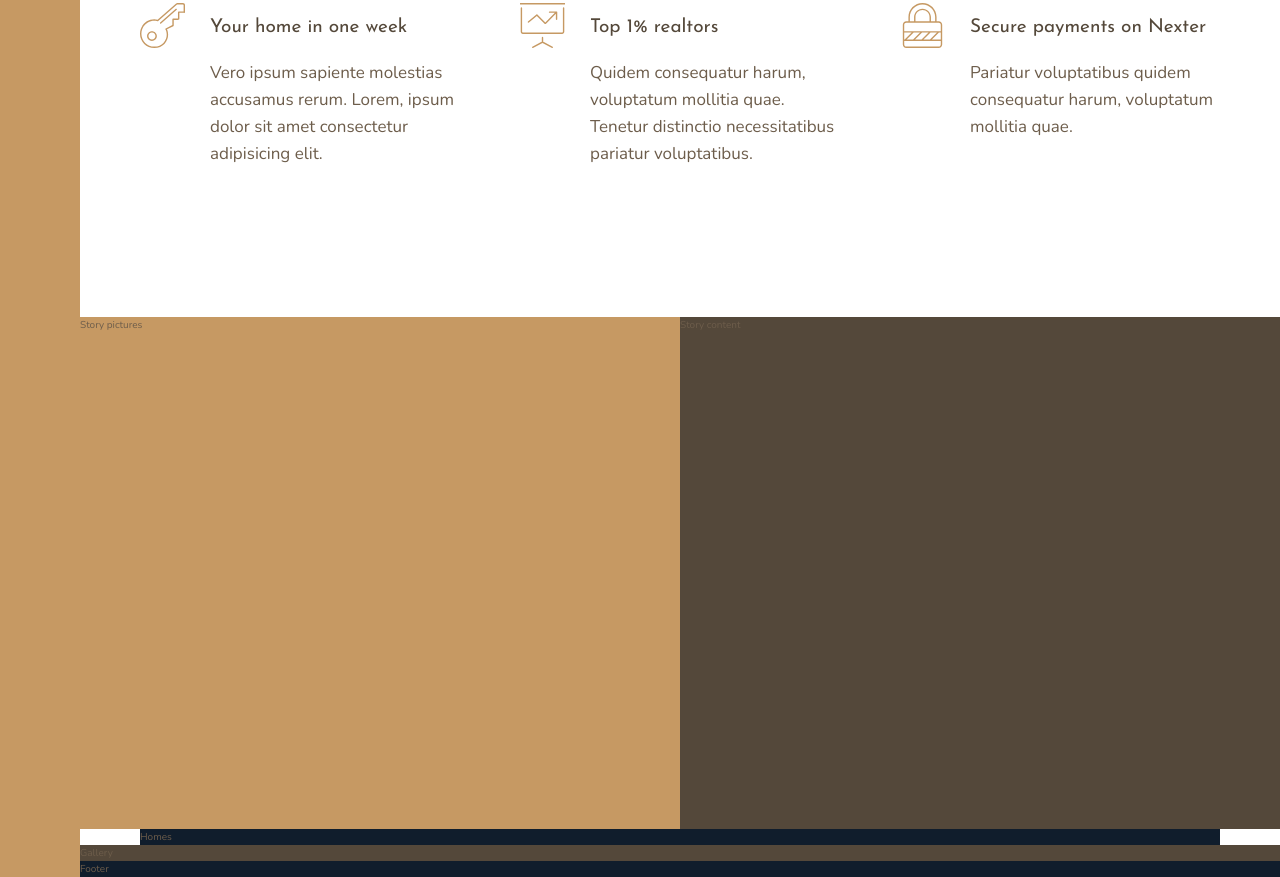
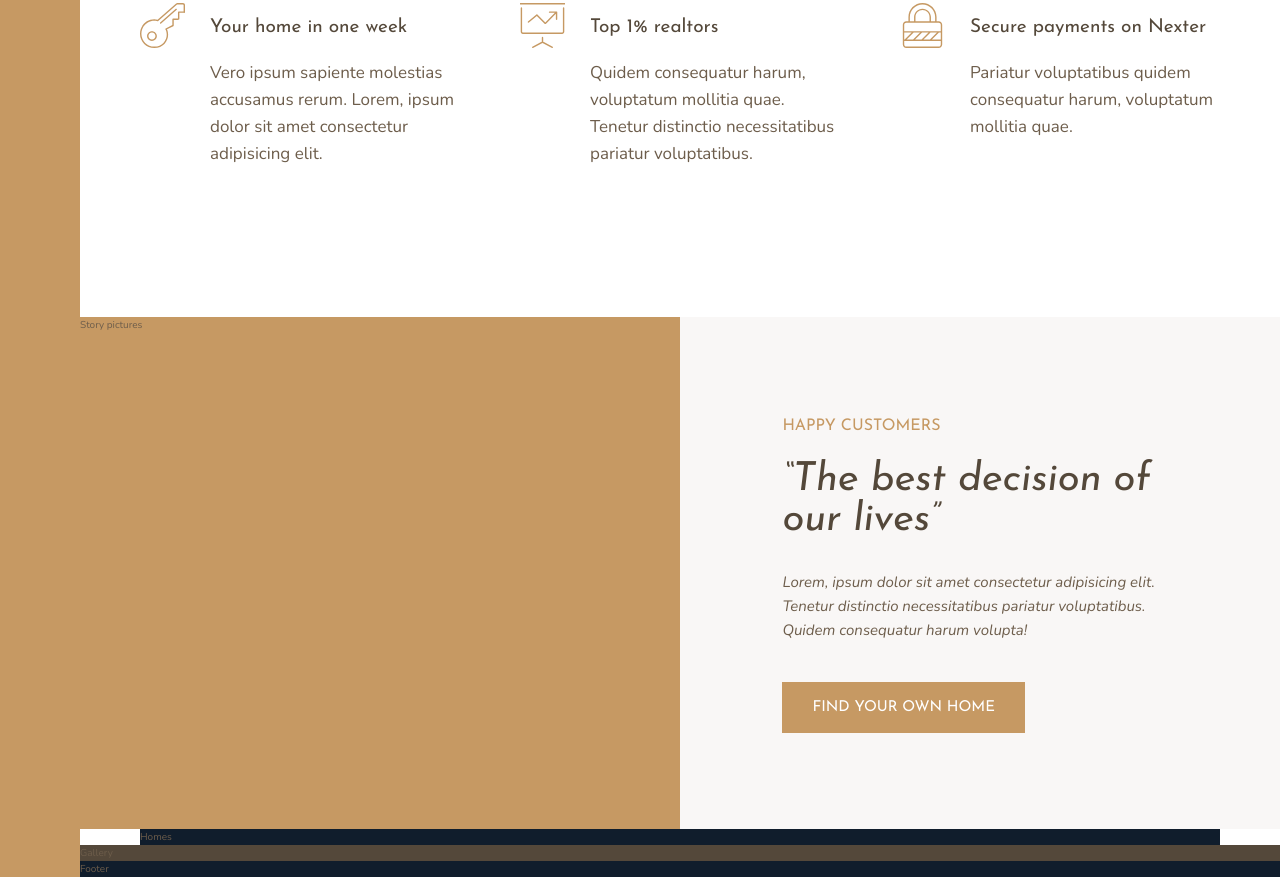
Before and after one commit to EricH77410/Nexter, a website: page index.html in a window 1280 px wide. Shown: the part 991-1868 px from the top of the page. Drawn offline with nearby package versions, Linux system fonts and the light colour scheme.

Commit message:
story part 1

```diff
--- a/index.html
+++ b/index.html
@@ -85,7 +85,12 @@
         </div>
 
         <div class="story__content">
-            Story content
+            <h3 class="heading-3 mb-sm">Happy customers</h3>
+            <h2 class="heading-2 heading-2--dark mb-md">&ldquo;The best decision of our lives&rdquo;</h2>
+            <p class="story__text">
+                Lorem, ipsum dolor sit amet consectetur adipisicing elit. Tenetur distinctio necessitatibus pariatur voluptatibus. Quidem consequatur harum volupta!
+            </p>
+            <button class="btn">Find your own home</button>
         </div>
 
         <section class="homes">
--- a/sass/_story.scss
+++ b/sass/_story.scss
@@ -5,7 +5,24 @@
     }
 
     &__content{
-        background-color: $color-grey-dark-1;
+        background-color: $color-grey-light-1;
         grid-column: col-start 5 / full-end;
+
+        padding: 6rem 8vw;
+
+//        display: flex;
+//        flex-direction: column;
+//        justify-content: center;
+//        align-items: flex-start;
+
+        display: grid;
+        align-content: center;
+        justify-items:start;
+    }
+
+    &__text {
+        font-size: 1.5rem;
+        font-style: italic;
+        margin-bottom: 4rem;
     }
 }
--- a/sass/_typography.scss
+++ b/sass/_typography.scss
@@ -9,10 +9,19 @@
 
 .heading-2 {
     @extend %heading;
+    font-size: 4rem;
+    font-style: italic;
+    line-height: 1;
+
+    &--light { color: $color-grey-light-1; }
+    &--dark { color: $color-grey-dark-1; }
 }
 
 .heading-3 {
     @extend %heading;
+    font-size: 1.6rem;
+    color: $color-primary;
+    text-transform: uppercase;
 }
 
 .heading-4 {
@@ -22,3 +31,25 @@
     &--light { color: $color-grey-light-1; }
     &--dark { color: $color-grey-dark-1; }
 }
+
+.btn {
+    background-color: $color-primary;
+    color: #fff;
+    border: none;
+    border-radius: 0;
+    font-family: $font-display;
+    font-size: 1.5rem;
+    text-transform: uppercase;
+    padding: 1.8rem 3rem;
+    cursor: pointer;
+    transition: all .2s;
+
+    &:hover {
+        background-color: $color-primary-dark;
+    }
+}
+
+.mb-sm { margin-bottom: 2rem; }
+.mb-md { margin-bottom: 3rem; }
+.mb-lg { margin-bottom: 4rem; }
+.mb-hg { margin-bottom: 6rem; }
```
Also changed, not shown: css/style.css.
